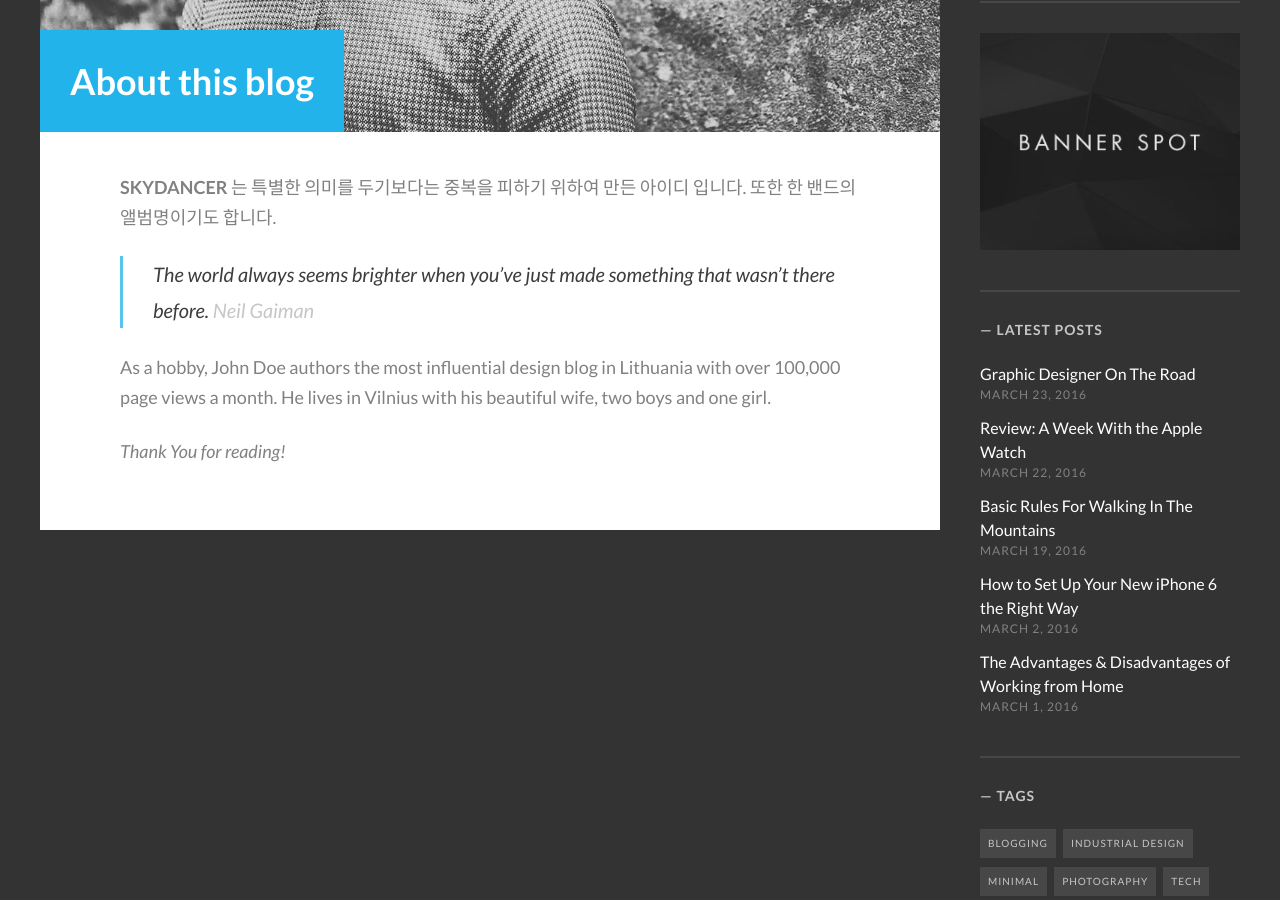
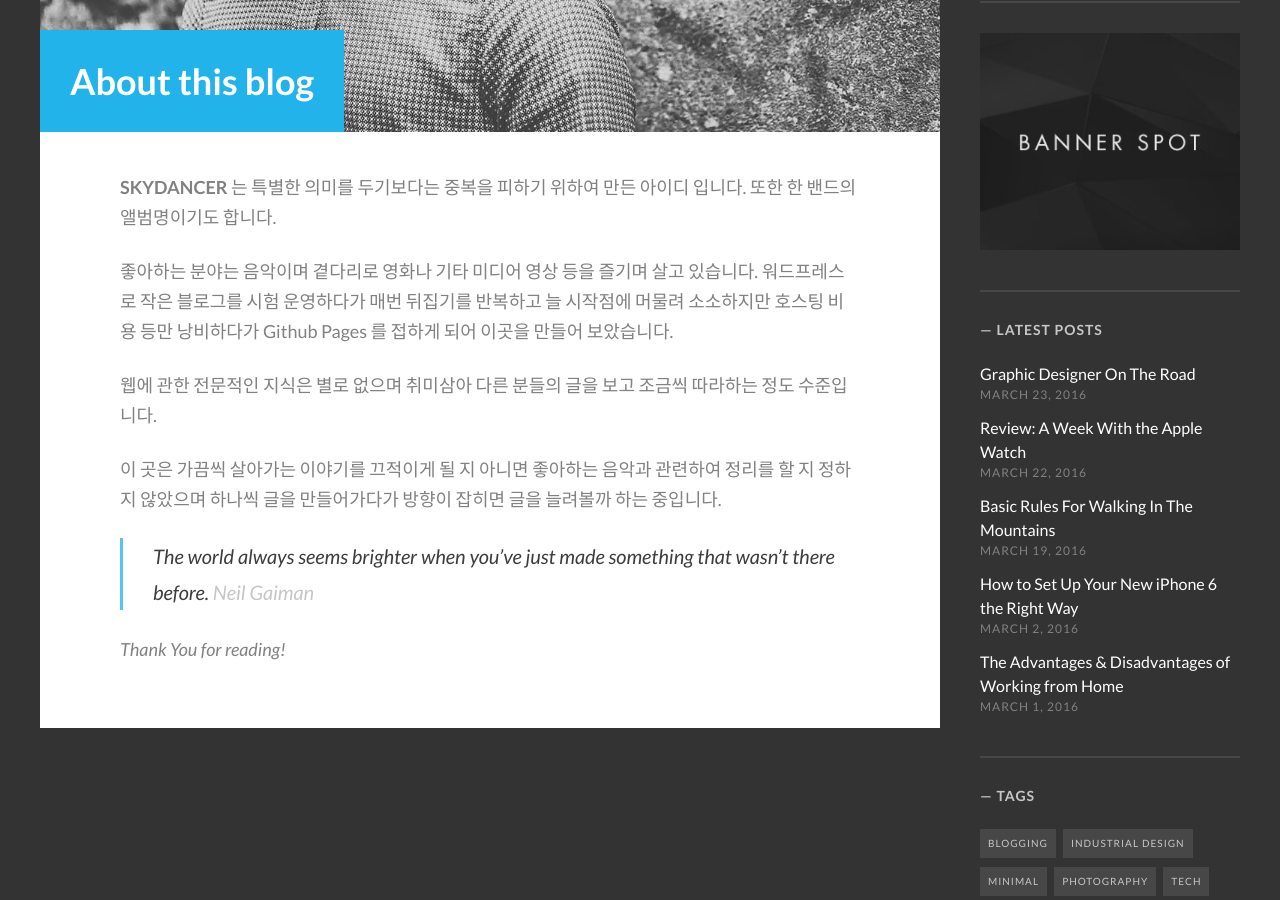
Before and after one commit to morgul71/morgul71.github.io, a Jekyll site: the page built from about.md, in a window 1280 px wide and 900 px high, scrolled down 711 px. Built offline with Jekyll 4.4.1, drawn with Linux system fonts in a browser that asks for light colours; some web fonts are replaced.

Commit message:
Update about.md

```diff
--- a/about.md
+++ b/about.md
@@ -7,8 +7,13 @@ banner_image: aboutPage.jpg
 
 **SKYDANCER** 는 특별한 의미를 두기보다는 중복을 피하기 위하여 만든 아이디 입니다. 또한 한 밴드의 앨범명이기도 합니다.
 
+좋아하는 분야는 음악이며 곁다리로 영화나 기타 미디어 영상 등을 즐기며 살고 있습니다. 워드프레스로 작은 블로그를 시험 운영하다가 매번 뒤집기를 반복하고 늘 시작점에 머물려 소소하지만 호스팅 비용 등만 낭비하다가 Github Pages 를 접하게 되어 이곳을 만들어 보았습니다.
+
+웹에 관한 전문적인 지식은 별로 없으며 취미삼아 다른 분들의 글을 보고 조금씩 따라하는 정도 수준입니다.
+
+이 곳은 가끔씩 살아가는 이야기를 끄적이게 될 지 아니면 좋아하는 음악과 관련하여 정리를 할 지 정하지 않았으며 하나씩 글을 만들어가다가 방향이 잡히면 글을 늘려볼까 하는 중입니다.
+
 >The world always seems brighter when you’ve just made something that wasn’t there before. <cite>Neil Gaiman</cite>
 
-As a hobby, John Doe authors the most influential design blog in Lithuania with over 100,000 page views a month. He lives in Vilnius with his beautiful wife, two boys and one girl.
 
 *Thank You for reading!*
```
